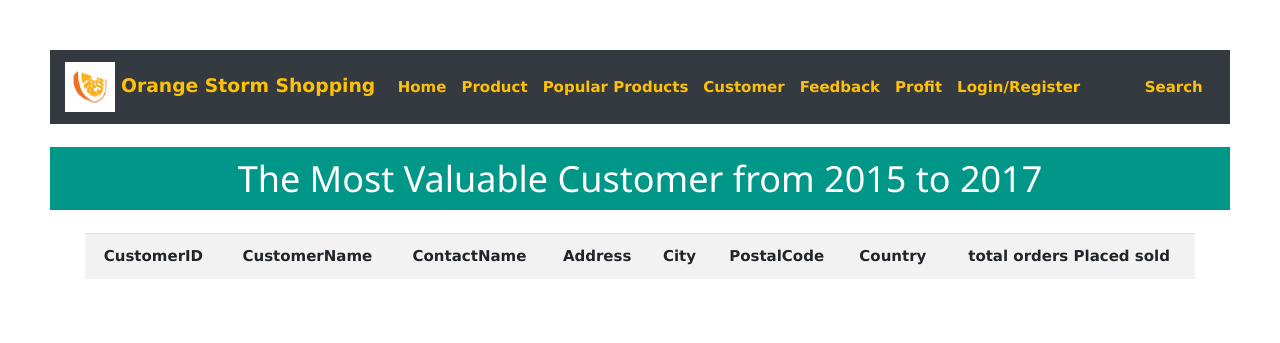
After one commit to w326004741/Database-Project, a PHP site: page /text/vCustomer.php in a window 1280 px wide. The commit adds this page. Shown: the top 343 px of the page. Run offline with PHP 8.4, Linux system fonts and the light colour scheme; data that the repository does not hold is empty.

Commit message:
fix and tidy some files

```diff
--- a/public_html/deleteProduct.php
+++ b/public_html/deleteProduct.php
@@ -14,9 +14,11 @@ $sql = "DELETE FROM products WHERE ProductID = $productID ";
 if(mysqli_query($conn,$sql)){
     echo "<div align='center'><img align='middle' class='image' src='https://gatesbbq.com/wp-content/uploads/2017/04/checkmarksuccess.gif' width='700' height='500'></div>";
     echo "<h1 align='center' style='color:red;'>Deleted Successfully !</h1>";
-    header("refresh:1.5, url=http://danu6.it.nuigalway.ie/dbDeliverable/text/viewProduct.php");
+    header("refresh:1.5, url=text/viewProduct.php");
 }else {
-    echo "ERROR: Could not able to excute $sql. " . mysqli_error($link);
+    echo "<div align='center'><img align='middle' class='image' src='https://cdn.dribbble.com/users/24613/screenshots/3302270/error.gif' width='700' height='500'></div>";
+    echo "<p align='center' style='color:red;'><b>ERROR: Could not DELETE, the product in order already<b></p>" ;
+    header("refresh:4, url=text/viewProduct.php");
 }
 
 mysqli_close($conn);
--- a/public_html/registration.php
+++ b/public_html/registration.php
@@ -36,7 +36,7 @@ VALUES ('$username', '$password', '$email')";
         if($result){
           echo "<div align='center'><img align='middle' class='image' src='https://gatesbbq.com/wp-content/uploads/2017/04/checkmarksuccess.gif' width='700' height='500'></div>";
           echo "<h1 align='center' style='color:red;'>Registered Successfully !</h1>";
-          header("refresh:1.5, url=http://danu6.it.nuigalway.ie/dbDeliverable/text/home.php");
+          header("refresh:1.5, url=login.php");
         }
       }else{
 
--- a/public_html/text/editProduct.php
+++ b/public_html/text/editProduct.php
@@ -28,11 +28,12 @@ $result = mysqli_query($dbc, $sql);
    <head>
       <meta http-equiv="Content-Type" content="text/html; charset=UTF-8">
       <title>Edit Product</title>
-      <h1 align="center"> Update Student </h1>
+      <br>
+      <h1 align="center"> Update Product </h1>
    </head>
 
    <body>
-        <div class="container" id="editProduct"  align="center">
+        <div class="container" id="editProduct">
 
             <form action="updateProduct.php" method="post">
 
--- a/public_html/text/html/header1.html
+++ b/public_html/text/html/header1.html
@@ -9,19 +9,11 @@
     <!-- Bootstrap CSS -->
     <link rel="stylesheet" href="https://stackpath.bootstrapcdn.com/bootstrap/4.1.3/css/bootstrap.min.css" integrity="sha384-MCw98/SFnGE8fJT3GXwEOngsV7Zt27NXFoaoApmYm81iuXoPkFOJwJ8ERdknLPMO"
         crossorigin="anonymous">
-    <!-- <title>Online Shopping</title> -->
 
-    <!-- <script>
-        function search() {
-            window.location.href = 'http://danu6.it.nuigalway.ie/dbDeliverable/searchProduct.php'
-        }
-    </script> -->
 </head>
 
 
 <body>
-    <!-- <h1>Online Shopping</h1> -->
-
     <!-- Optional JavaScript -->
     <!-- jQuery first, then Popper.js, then Bootstrap JS -->
     <script src="https://code.jquery.com/jquery-3.3.1.slim.min.js" integrity="sha384-q8i/X+965DzO0rT7abK41JStQIAqVgRVzpbzo5smXKp4YfRvH+8abtTE1Pi6jizo"
@@ -36,9 +28,9 @@
     <div id="navbar">
         <nav class="navbar navbar-expand-lg navbar-dark bg-dark">
             <a class="navbar-brand" href="home.php">
-                <img src="https://us.123rf.com/450wm/natalypaint/natalypaint1704/natalypaint170400064/77108223-online-shop-logo-design-template.jpg?ver=6"
+                <img src="Images/orange_logo.jpg"
                     width="50" height="50">
-                <b>Online Shopping</b>
+                <b class="text-warning">Orange Storm Shopping</b>
             </a>
             <button class="navbar-toggler" type="button" data-toggle="collapse" data-target="#navbarSupportedContent"
                 aria-controls="navbarSupportedContent" aria-expanded="false" aria-label="Toggle navigation">
@@ -49,7 +41,7 @@
                 <ul class="navbar-nav mr-auto ">
                     <li class="nav-item active">
                         <a class="nav-link" href="home.php">
-                            <b>Home</b>
+                            <b  class="text-warning">Home</b>
                             <span class="sr-only">
                                 (current)
                             </span>
@@ -57,32 +49,32 @@
                     </li>
                     <li class="nav-item ">
                         <a class="nav-link" href="viewProduct.php">
-                            <b>Product</b>
+                            <b  class="text-warning">Product</b>
                         </a>
                     </li>
                     <li class="nav-item ">
                         <a class="nav-link" href="popularProduct.php">
-                            <b>Popular Products</b>
+                            <b class="text-warning">Popular Products</b>
                         </a>
                     </li>
                     <li class="nav-item ">
                         <a class="nav-link" href="viewCustomer.php">
-                            <b>Customer</b>
+                            <b class="text-warning">Customer</b>
                         </a>
                     </li>
                     <li class="nav-item ">
                         <a class="nav-link" href="feedback.php">
-                            <b>Feedback</b>
+                            <b class="text-warning">Feedback</b>
                         </a>
                     </li>
                     <li class="nav-item ">
                         <a class="nav-link" href="Profit.php">
-                            <b>Profit</b>
+                            <b class="text-warning">Profit</b>
                         </a>
                     </li>
                     <li class="nav-item ">
                         <a class="nav-link" href="http://danu6.it.nuigalway.ie/dbDeliverable/login.php">
-                            <b>Login/Register</b>
+                            <b class="text-warning">Login/Register</b>
                         </a>
                     </li>
                     <!-- <li class="nav-item dropdown">
@@ -105,7 +97,7 @@
                     <!-- <a href="http://danu6.it.nuigalway.ie/dbDeliverable/searchProduct.php"> -->
                     <!-- <button class="btn btn-outline-light my-2 my-sm-0" >Search</button> -->
                     <a href="http://danu6.it.nuigalway.ie/dbDeliverable/searchProduct.php" class="btn btn-dark " role="button"
-                        aria-pressed="true"><b>Search</b></a>
+                        aria-pressed="true"><b class="text-warning">Search</b></a>
                 </form>
             </div>
         </nav>
--- a/public_html/text/html/header2.html
+++ b/public_html/text/html/header2.html
@@ -9,7 +9,6 @@
             <!-- class="active 当前活动帧" -->
             <li data-target="#carouselExampleControls" data-slide-to="0" class="active"></li>
             <li data-target="#carouselExampleControls" data-slide-to="1"></li>
-            <li data-target="#carouselExampleControls" data-slide-to="2"></li>
         </ol>
         <!-- carousel inner images and info 幻灯片内的图片及附加内容
                   Wrapper for slider-->
--- a/public_html/text/popularProduct.php
+++ b/public_html/text/popularProduct.php
@@ -38,7 +38,7 @@ integrity="sha384-MCw98/SFnGE8fJT3GXwEOngsV7Zt27NXFoaoApmYm81iuXoPkFOJwJ8ERdknLP
 <td align="center" ><b>ProductName</b></td>
 <td align="center" ><b>CategoryID</b></td>
 <td align="center" ><b>Unit</b></td>
-<td align="center" ><b>Price</b></td>
+<td align="center" ><b>Quantity</b></td>
 <td align="center" ><b>Total quantities sold so far</b></td>
 
 
--- /dev/null
+++ b/public_html/text/vCustomer.php
@@ -0,0 +1,85 @@
+<?php echo file_get_contents('html/header1.html'); ?>
+<?php
+// echo file_get_contents(): read entire file into the string 将整个文件读入一个字符串；
+
+// Get a connection for the database
+require_once('mysqli_connect.php');
+
+// Create a query for the database
+$query = "SELECT customers.CustomerID as 'customerID',CustomerName,ContactName,Address,City,PostalCode,Country,count(OrderID) as 'total'FROM customers INNER join orders on customers.CustomerID = orders.CustomerID GROUP by customers.CustomerID HAVING count(OrderID) >=(SELECT count(OrderID) FROM `orders` group by CustomerID order by count(OrderID) DESC LIMIT 1)";
+
+// Get a response from the database by sending the connection and the query
+// 通过发送连接和查询从数据库获取响应
+$response = @mysqli_query($dbc, $query);
+
+// If the query executed properly proceed 如果查询执行正确，继续
+if($response){
+
+    // Table design in here
+echo '
+
+<html>
+
+<link rel="stylesheet" href="https://stackpath.bootstrapcdn.com/bootstrap/4.1.3/css/bootstrap.min.css" integrity="sha384-MCw98/SFnGE8fJT3GXwEOngsV7Zt27NXFoaoApmYm81iuXoPkFOJwJ8ERdknLPMO" crossorigin="anonymous">
+<link rel="stylesheet" href="https://www.w3schools.com/w3css/4/w3.css">
+<head></head>
+<body>
+<br>
+<div class="w3-container w3-teal">
+  <h1 align="center">The Most Valuable Customer from 2015 to 2017</h1>
+</div>
+<br>
+<div class="container">
+<table class="table table-striped" align="center" cellspacing="5" cellpadding="8" >
+
+<tr>
+<td align="center" ><b>CustomerID</b></td>
+<td align="center" ><b>CustomerName</b></td>
+    <td align="center" ><b>ContactName</b></td>
+<td align="center" ><b>Address</b></td>
+<td align="center" ><b>City</b></td>
+<td align="center" ><b>PostalCode</b></td>
+<td align="center" ><b>Country</b></td>
+<td align="center" ><b>total orders Placed sold</b></td>
+
+
+
+
+
+</tr>
+</div>
+</body>
+</html>
+';
+
+
+// mysqli_fetch_array will return a row of data from the query
+// until no further data is available
+// mysqli_fetch_array将返回查询中的一行数据，直到没有其他数据可用
+while($row = mysqli_fetch_array($response)){
+
+echo '<tr><td align="center">' .
+$row["customerID"] . '</td><td align="center">' .
+$row["CustomerName"] . '</td><td align="center">' .
+$row["ContactName"] . '</td><td align="center">' .
+$row["Address"] . '</td><td align="center">' .
+$row["City"] . '</td><td align="center">' .
+$row["PostalCode"] . '</td><td align="center">' .
+$row["Country"] . '</td><td align="center">' .
+$row["total"] . '</td>';
+
+echo '</tr>';
+}
+
+echo '</table>';
+
+} else {
+
+echo "Couldn't issue database query<br />";
+
+echo mysqli_error($dbc);
+
+}
+
+// Close connection to the database
+mysqli_close($dbc);
--- a/public_html/text/viewCustomer.php
+++ b/public_html/text/viewCustomer.php
@@ -32,6 +32,7 @@ integrity="sha384-MCw98/SFnGE8fJT3GXwEOngsV7Zt27NXFoaoApmYm81iuXoPkFOJwJ8ERdknLP
 <br>
 <div class="w3-container w3-teal bg-while  ">
   <h1 align="center">All Customers</h1>
+  <h3 align="center"><a href="vCustomer.php">Valuable Customer</a></h3>
 </div>
 <br>
 <table class="table table-striped" align="center" cellspacing="5" cellpadding="8" >
@@ -43,8 +44,8 @@ integrity="sha384-MCw98/SFnGE8fJT3GXwEOngsV7Zt27NXFoaoApmYm81iuXoPkFOJwJ8ERdknLP
 <td align="left" ><b>ContactName</b></td>
 <td align="left" ><b>City</b></td>
 <td align="left" ><b>Address</b></td>
+<td align="left" ><b>PostalCode</b></td>
 <td align="left" ><b>Country</b></td>
-<td align="left" ><b>PostalCode</b></td>
 <td align="left" ><b>Order Status</b></td>
 
 
--- a/public_html/text/viewProduct.php
+++ b/public_html/text/viewProduct.php
@@ -36,7 +36,7 @@ integrity="sha384-MCw98/SFnGE8fJT3GXwEOngsV7Zt27NXFoaoApmYm81iuXoPkFOJwJ8ERdknLP
 <td align="center" ><b>ProductName</b></td>
 <td align="center" ><b>CategoryID</b></td>
 <td align="center" ><b>Unit</b></td>
-<td align="center" ><b>Price</b></td>
+<td align="center" ><b>Price(€)</b></td>
 <td align="center" ><b>Action</b></td>
 <td align="center" ><b>Action</b></td>
 <td align="center" ><b>Action</b></td>
```
Also changed, not shown: public_html/text/Images/orange_logo.jpg (added).
